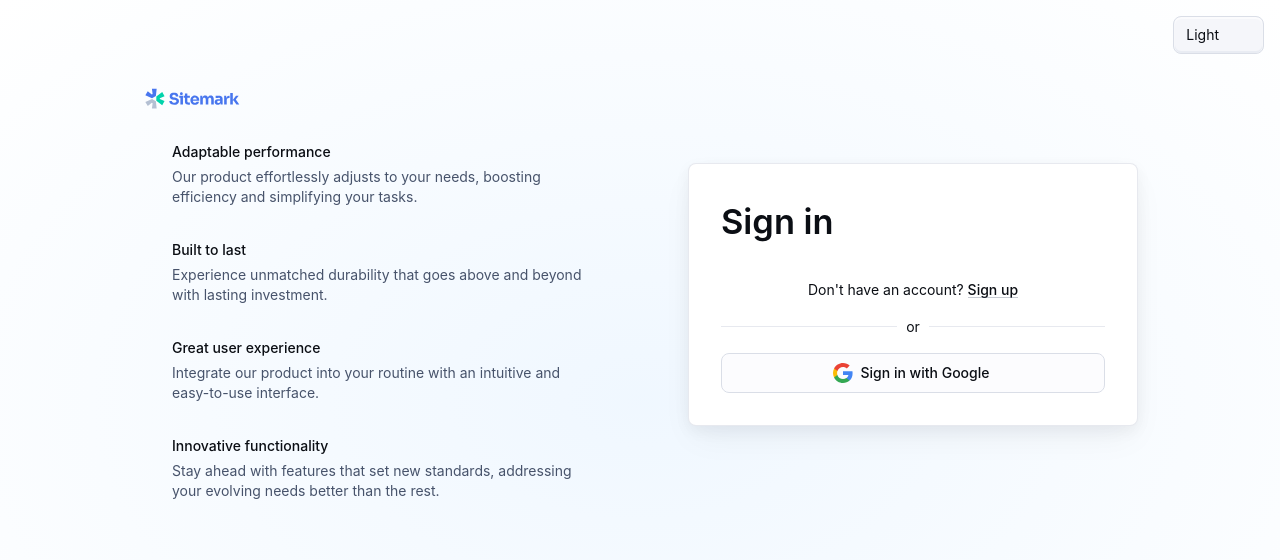
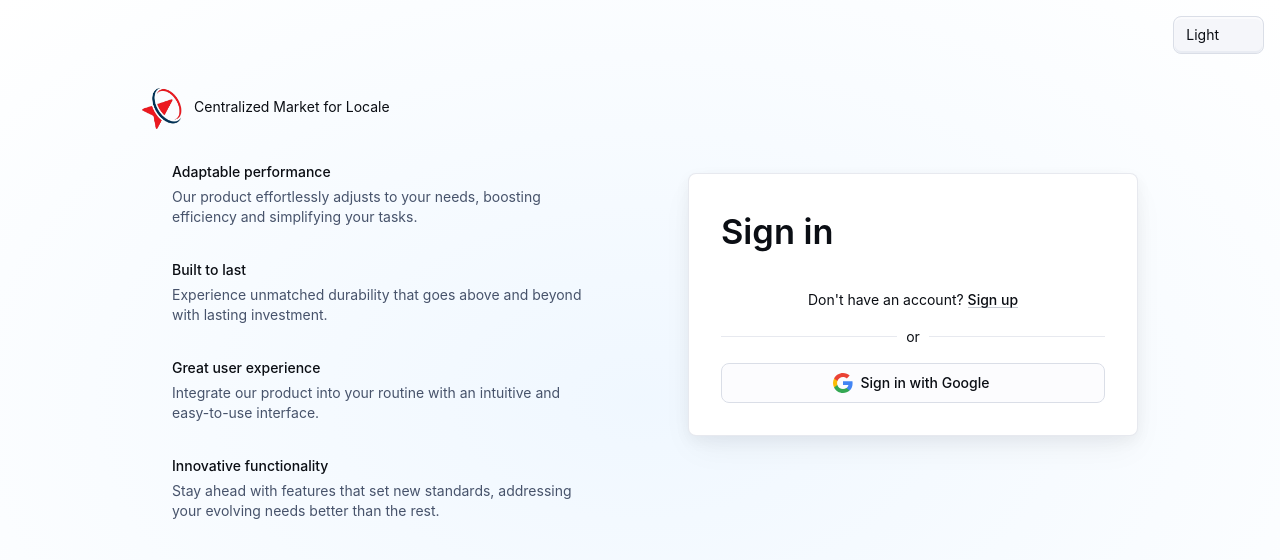
Before and after one commit to piscodev/logicbaseojt_web_app_project, a Next.js app: page /login in a window 1280 px wide. Shown: the top 560 px of the page. Built offline with nearby package versions, Linux system fonts and the light colour scheme; no server answers; some icons are missing; what @mui/material-nextjs would draw is missing.

Commit message:
modified:   package-lock.json 	modified:   package.json 	modified:   src/components/comments/trending/TrendingComponent.tsx 	modified:   src/components/login/Content.tsx 	modified:   src/middleware.ts

```diff
--- a/package.json
+++ b/package.json
@@ -42,6 +42,7 @@
     "@types/react-toastify": "^4.1.0",
     "eslint": "^9",
     "eslint-config-next": "15.3.2",
+    "eslint-plugin-react": "^7.37.5",
     "tailwindcss": "^4",
     "typescript": "^5"
   }
--- a/src/components/comments/trending/TrendingComponent.tsx
+++ b/src/components/comments/trending/TrendingComponent.tsx
@@ -1,3 +1,5 @@
+'use client'
+
 import { CircularProgress } from '@mui/material'
 import React, { useEffect, useState } from 'react'
 
--- a/src/components/login/Content.tsx
+++ b/src/components/login/Content.tsx
@@ -6,7 +6,7 @@ import AutoFixHighRoundedIcon from '@mui/icons-material/AutoFixHighRounded';
 import ConstructionRoundedIcon from '@mui/icons-material/ConstructionRounded';
 import SettingsSuggestRoundedIcon from '@mui/icons-material/SettingsSuggestRounded';
 import ThumbUpAltRoundedIcon from '@mui/icons-material/ThumbUpAltRounded';
-import { SitemarkIcon } from '@/components/login/CustomIcons';
+// import { SitemarkIcon } from '@/components/login/CustomIcons';
 
 const items = [
   {
@@ -41,7 +41,9 @@ export default function Content() {
       sx={{ flexDirection: 'column', alignSelf: 'center', gap: 4, maxWidth: 450 }}
     >
       <Box sx={{ display: { xs: 'none', md: 'flex' } }}>
-        <SitemarkIcon />
+        {/* <SitemarkIcon /> */}
+        <img src="/logo.png" alt="System X" className="h-auto w-10" />
+        <p className="pt-2 p-3">Centralized Market for Locale</p>
       </Box>
       {items.map((item, index) => (
         <Stack key={index} direction="row" sx={{ gap: 2 }}>
--- a/src/middleware.ts
+++ b/src/middleware.ts
@@ -1,10 +1,10 @@
-import { NextRequest, NextResponse } from 'next/server'
+// import { NextRequest } from 'next/server'
 // import { getToken } from 'next-auth/jwt'
 // import { auth } from '@/auth'
 // import { useSession } from 'next-auth/react'
 // import { getToken } from 'next-auth/jwt'
 
-export async function middleware(req: NextRequest)
+export async function middleware()
 {
     // const token = await getToken({ req, secret: process.env.NEXTAUTH_SECRET })
     // const { pathname } = req.nextUrl
```
Also changed, not shown: 1 other file (tests, documents, lock files or other folders).
